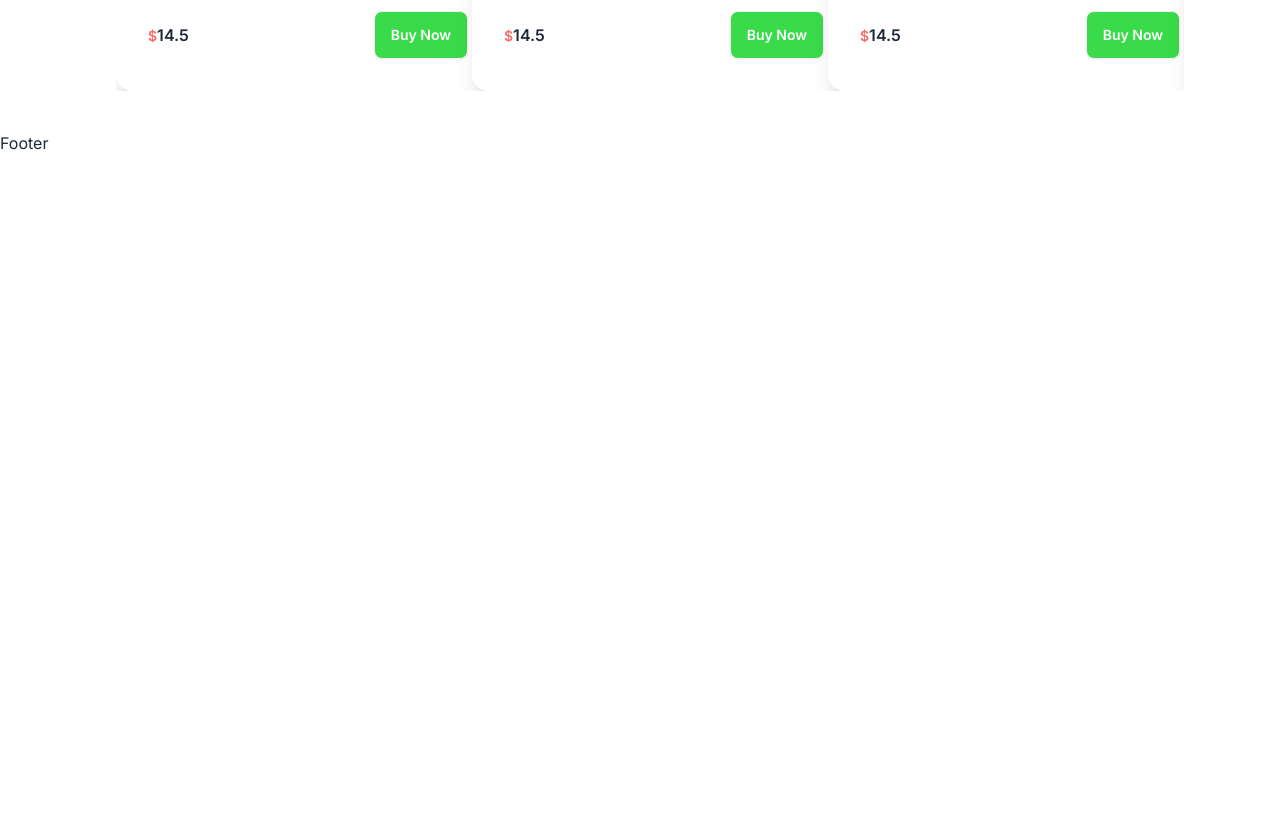
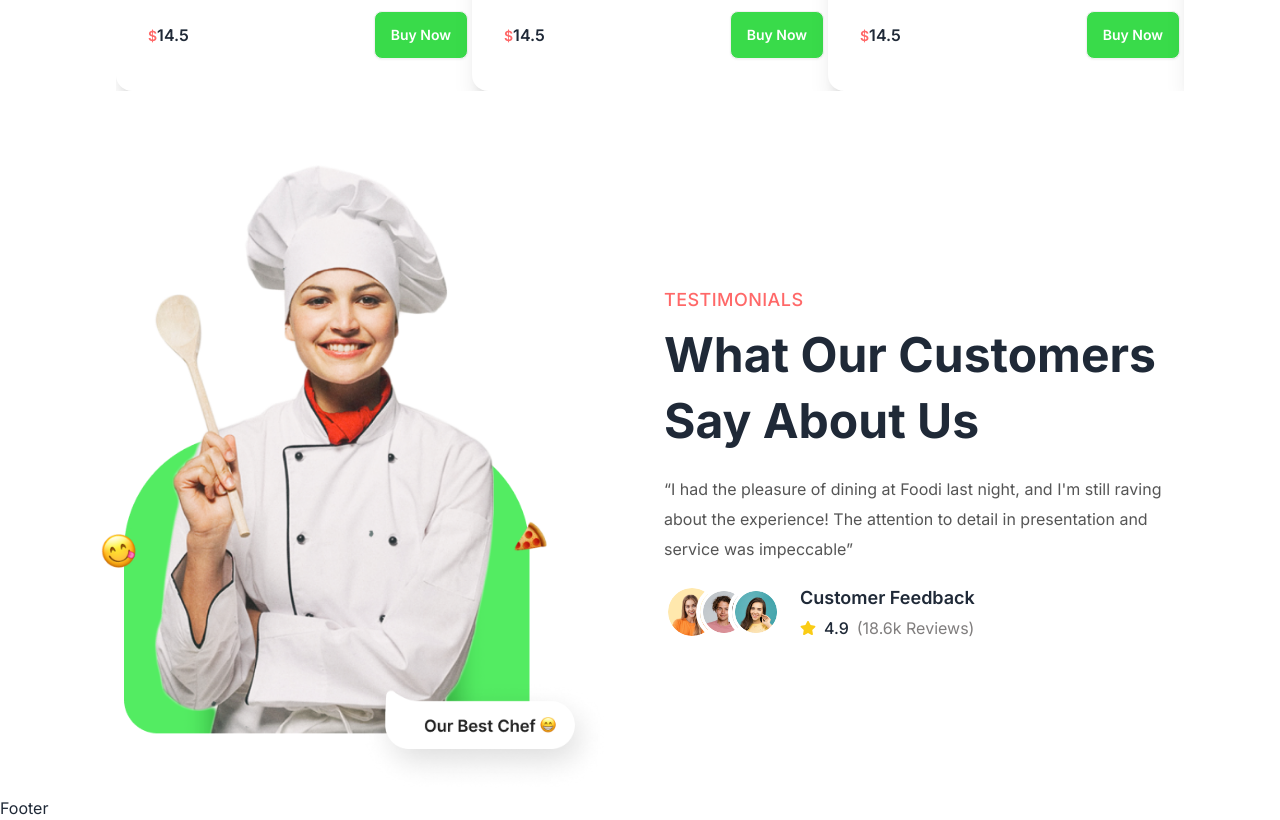
Before and after one commit to Rukunuljoy/Food-ordering-client, a React (Vite) app: page / in a window 1280 px wide. Shown: the part 1960-2780 px from the top of the page. Before the commit the page ends 2115 px from the top, so only its background shows below. Built offline with nearby package versions, Linux system fonts and the light colour scheme.

Commit message:
testimonial is completed

```diff
--- a/src/pages/home/Home.jsx
+++ b/src/pages/home/Home.jsx
@@ -2,6 +2,7 @@
 import Banner from '../../components/Banner';
 import Categories from './Categories';
 import SpecialDeshes from './SpecialDeshes';
+import Testimonials from './Testimonials';
 
 const Home = () => {
     return (
@@ -9,6 +10,7 @@
             <Banner/>
             <Categories/>
             <SpecialDeshes/>
+            <Testimonials/>
         </div>
     );
 };
--- /dev/null
+++ b/src/pages/home/Testimonials.jsx
@@ -0,0 +1,56 @@
+import React from "react";
+import { FaStar } from "react-icons/fa";
+
+const Testimonials = () => {
+  return (
+    <div className="section-container">
+      <div className="flex flex-col md:flex-row items-center justify-between gap-12">
+        <div className="md:w-1/2">
+          <img src="public/images/home/testimonials/testimonials.png" alt="" />
+        </div>
+        <div className="md:w-1/2">
+          <div className="text-left">
+            <p className="subtitle">Testimonials</p>
+            <h2 className="title">What Our Customers Say About Us</h2>
+            <p className="my-5 text-secondary leading-[30px]">
+              “I had the pleasure of dining at Foodi last night, and I'm still
+              raving about the experience! The attention to detail in
+              presentation and service was impeccable”
+            </p>
+
+            {/* avatar */}
+            <div className="flex gap-4 items-center flex-wrap">
+              <div className="avatar-group -space-x-6 rtl:space-x-reverse">
+                <div className="avatar">
+                  <div className="w-12">
+                    <img src="/images/home/testimonials/testimonial1.png" />
+                  </div>
+                </div>
+                <div className="avatar">
+                  <div className="w-12">
+                    <img src="/images/home/testimonials/testimonial2.png" />
+                  </div>
+                </div>
+                <div className="avatar">
+                  <div className="w-12">
+                    <img src="/images/home/testimonials/testimonial3.png" />
+                  </div>
+                </div>
+              </div>
+              <div className="space-y-1">
+                <h5 className="text-lg font-semibold">Customer Feedback</h5>
+                <div className="flex items-center gap-2">
+                  <FaStar className="text-yellow-400" />
+                  <span className="font-medium">4.9</span>
+                  <span className="text-[#807E7E]">(18.6k Reviews)</span>
+                </div>
+              </div>
+            </div>
+          </div>
+        </div>
+      </div>
+    </div>
+  );
+};
+
+export default Testimonials;
```
